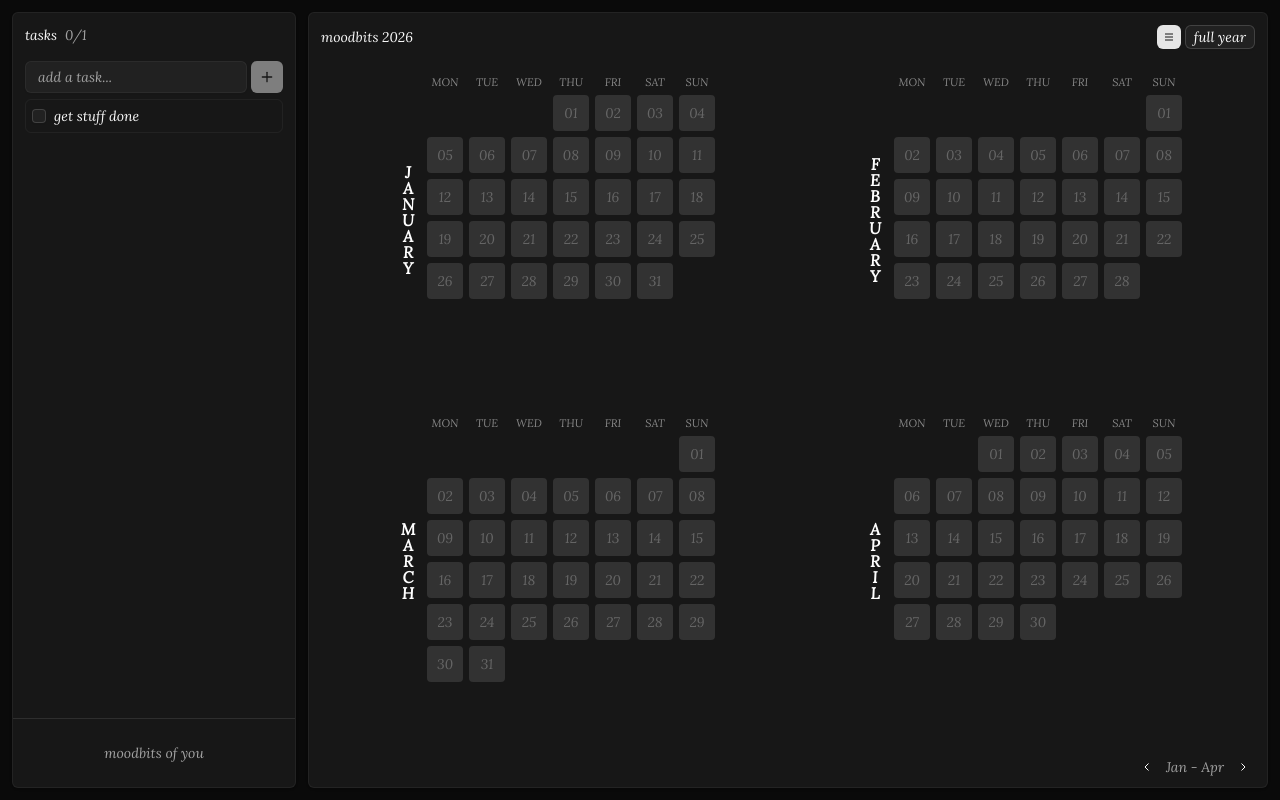
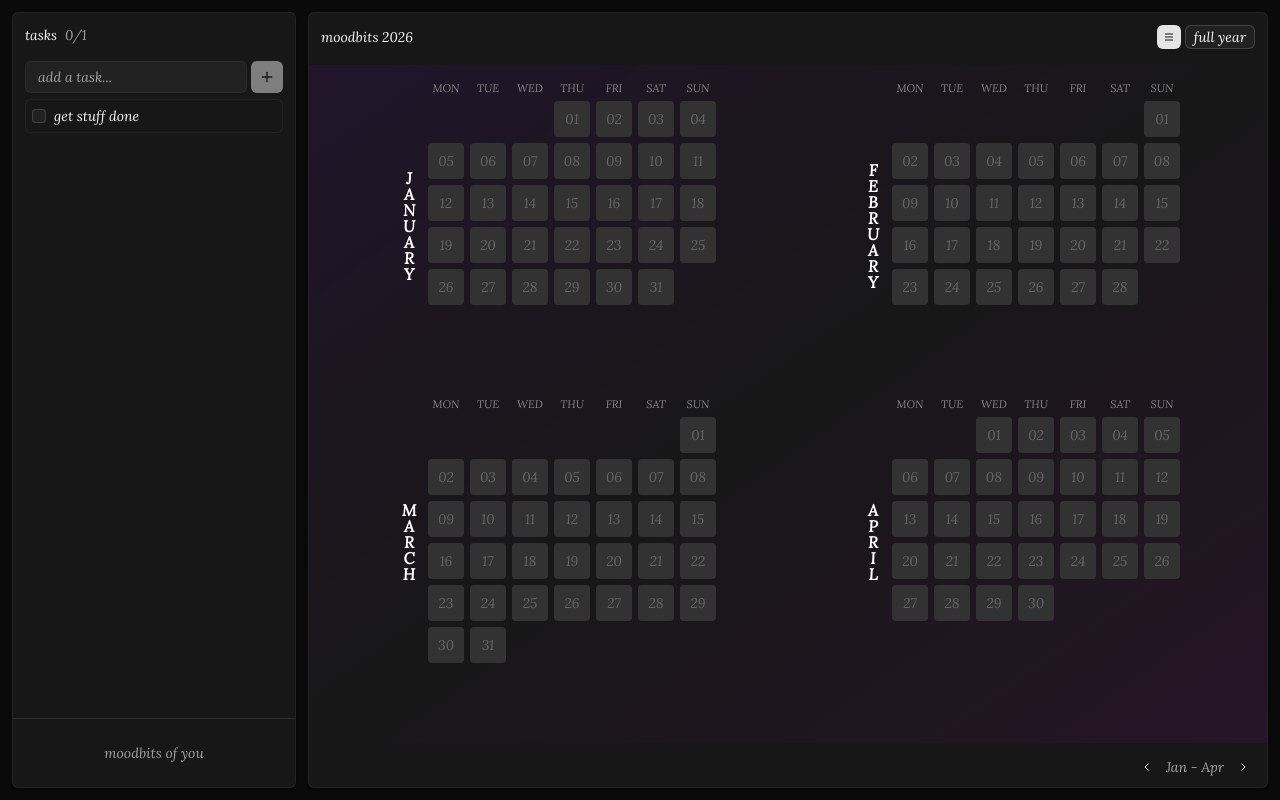
Before and after one commit to maitri707/moodbits, a React (Vite) app: page / in a window 1280 px wide. Built offline with nearby package versions, Linux system fonts and the light colour scheme.

Commit message:
add: padding to the calendar view

```diff
--- a/src/components/interactive-calendar.tsx
+++ b/src/components/interactive-calendar.tsx
@@ -573,7 +573,7 @@ export function InteractiveCalendar({ className }: InteractiveCalendarProps) {
   return (
     <div className={cn("flex min-h-0 flex-1 gap-2", className)}>
       <Card className="flex min-h-0 flex-1 flex-col gap-0 border-border/50 py-2">
-        <CardHeader className="flex flex-row items-center justify-between px-3 pb-1 pt-1">
+        <CardHeader className="flex flex-row items-center justify-between px-3 pb-1 pt-1 mb-3">
           <CardTitle className="font-medium text-sm lowercase">
             moodbits 2026
           </CardTitle>
@@ -609,15 +609,20 @@ export function InteractiveCalendar({ className }: InteractiveCalendarProps) {
             </Button>
           </div>
         </CardHeader>
-        <CardContent className="flex min-h-0 flex-1 overflow-auto px-4 py-3">
+        <CardContent className="relative flex min-h-0 flex-1 overflow-hidden px-4 pt-2 pb-8 lg:pb-10">
+          {/* subtle purple gradient backdrop for calendar area */}
+          <div
+            aria-hidden="true"
+            className="pointer-events-none absolute inset-0 bg-linear-to-br from-purple-700/10 via-transparent to-fuchsia-700/10"
+          />
           <AnimatePresence mode="wait">
             <motion.div
               animate={{ filter: "blur(0px)", opacity: 1 }}
               className={cn(
-                "m-auto flex h-full w-full flex-col place-content-center items-center justify-start gap-4 lg:grid lg:justify-center lg:gap-2",
+                "relative z-10 m-auto mt-1 flex w-full flex-col place-content-center items-center justify-start gap-0 lg:mt-2 lg:grid lg:justify-center lg:gap-0.5",
                 showAllYear
-                  ? "grid h-[250%] grid-cols-2 grid-rows-6 lg:h-full lg:grid-cols-4 lg:grid-rows-3"
-                  : "grid-cols-1 grid-rows-4 gap-x-8 gap-y-4 lg:grid-cols-2 lg:grid-rows-2"
+                  ? "grid grid-cols-2 grid-rows-6 lg:grid-cols-4 lg:grid-rows-3"
+                  : "grid-cols-1 grid-rows-4 gap-x-2 gap-y-1 lg:grid-cols-2 lg:grid-rows-2"
               )}
               exit={{ filter: "blur(4px)", opacity: 0 }}
               initial={{ filter: "blur(4px)", opacity: 0 }}
@@ -644,7 +649,7 @@ export function InteractiveCalendar({ className }: InteractiveCalendarProps) {
             </motion.div>
           </AnimatePresence>
         </CardContent>
-        <CardFooter className="flex items-center justify-end px-3 pt-1">
+        <CardFooter className="flex items-center justify-end px-3 pt-1 mt-2">
           {!showAllYear && (
             <div className="flex items-center gap-1">
               <Button
```
